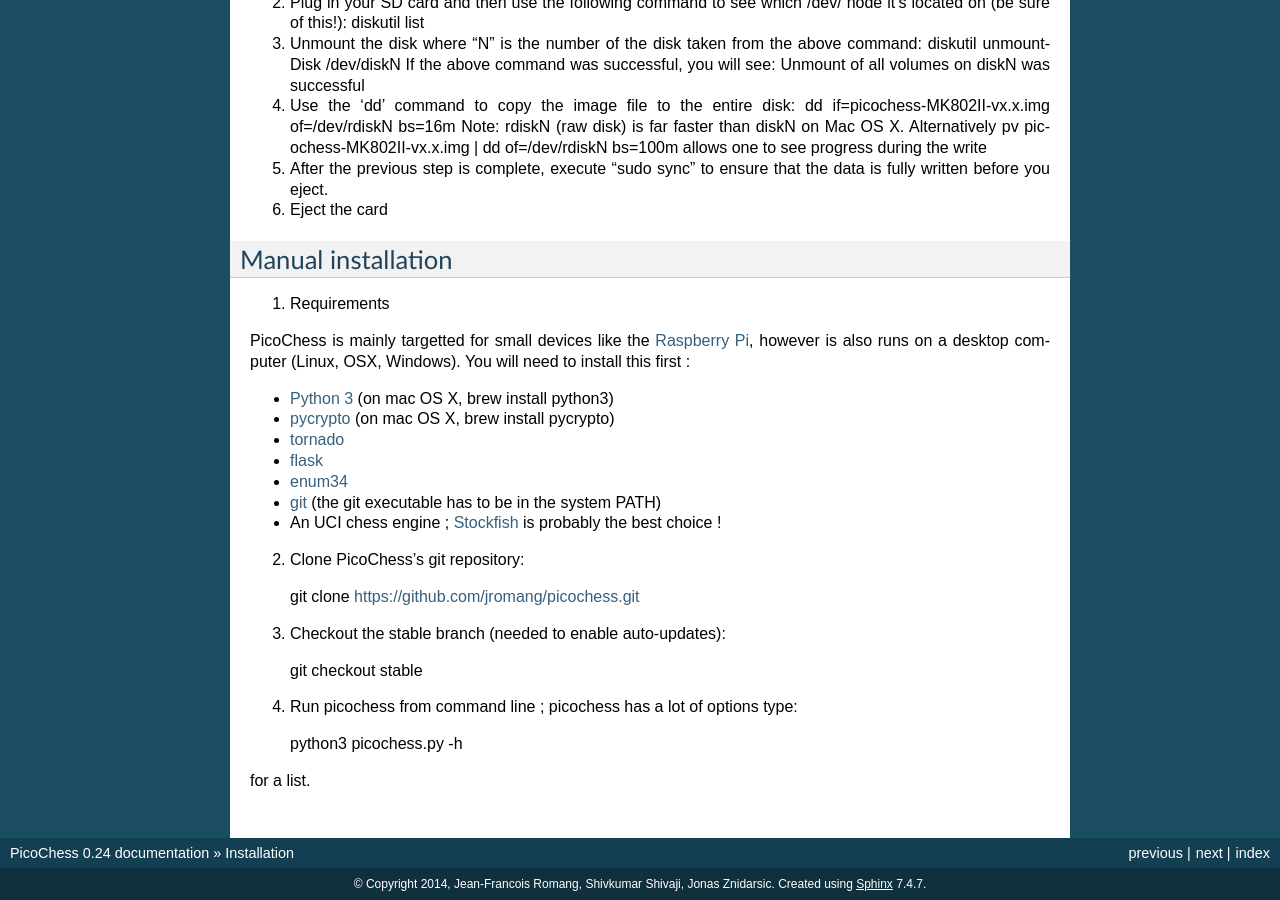
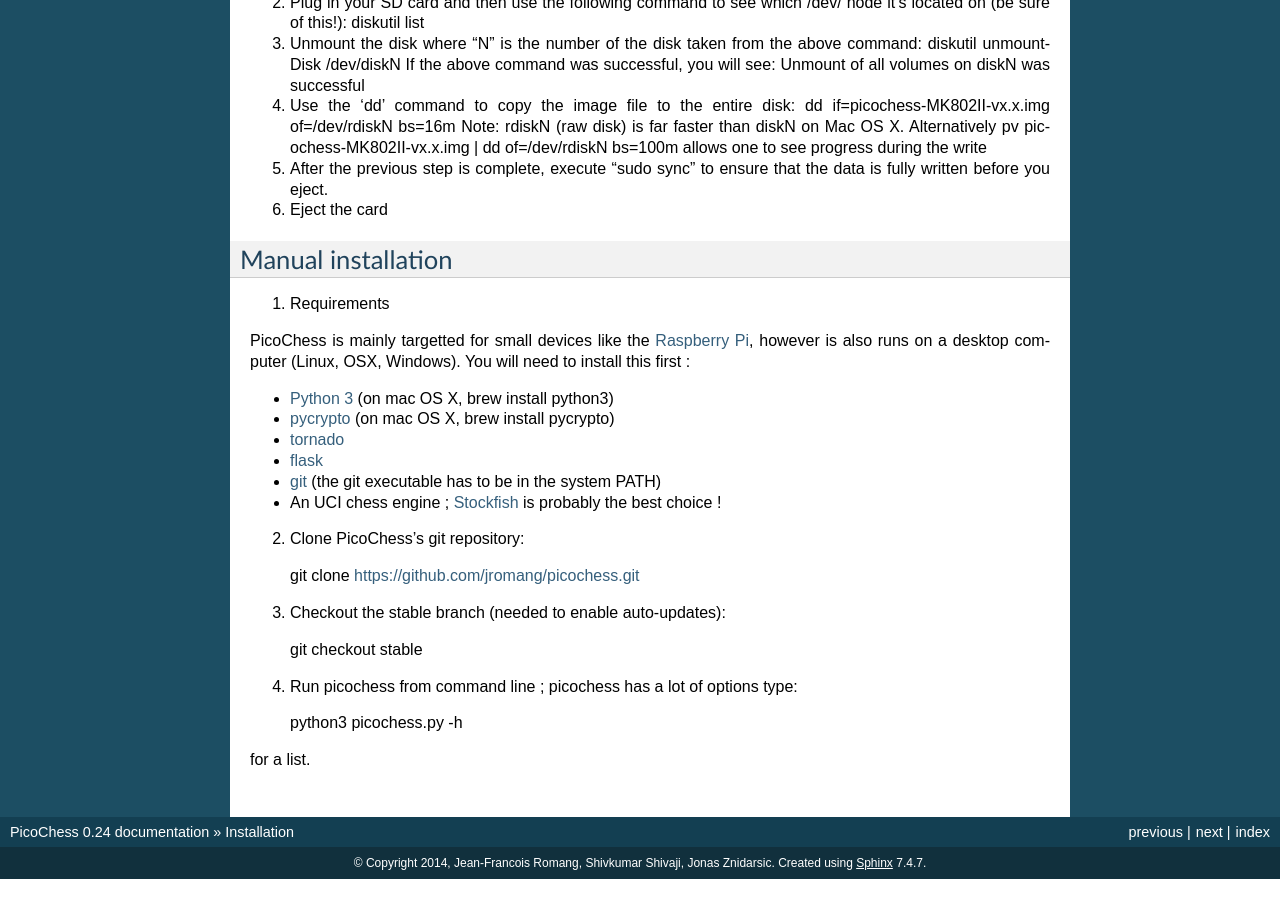
Before and after one commit to jromang/picochess, a Sphinx documentation site: the page built from docs/installation.rst, in a window 1280 px wide and 900 px high, scrolled down 1073 px. Built offline with Sphinx 7.4.7, drawn with Linux system fonts in a browser that asks for light colours; after the commit the page ends 1952 px from its top, so only the background shows below that.

Commit message:
Update installation.rst

```diff
--- a/docs/installation.rst
+++ b/docs/installation.rst
@@ -87,8 +87,6 @@
 
 * `flask <https://github.com/mitsuhiko/flask>`_
 
-* `enum34 <https://pypi.python.org/pypi/enum34>`_
-
 * `git <http://git-scm.com/>`_ (the git executable has to be in the system PATH)
 
 * An UCI chess engine ; `Stockfish <http://stockfishchess.org/>`_ is probably the best choice !
```
